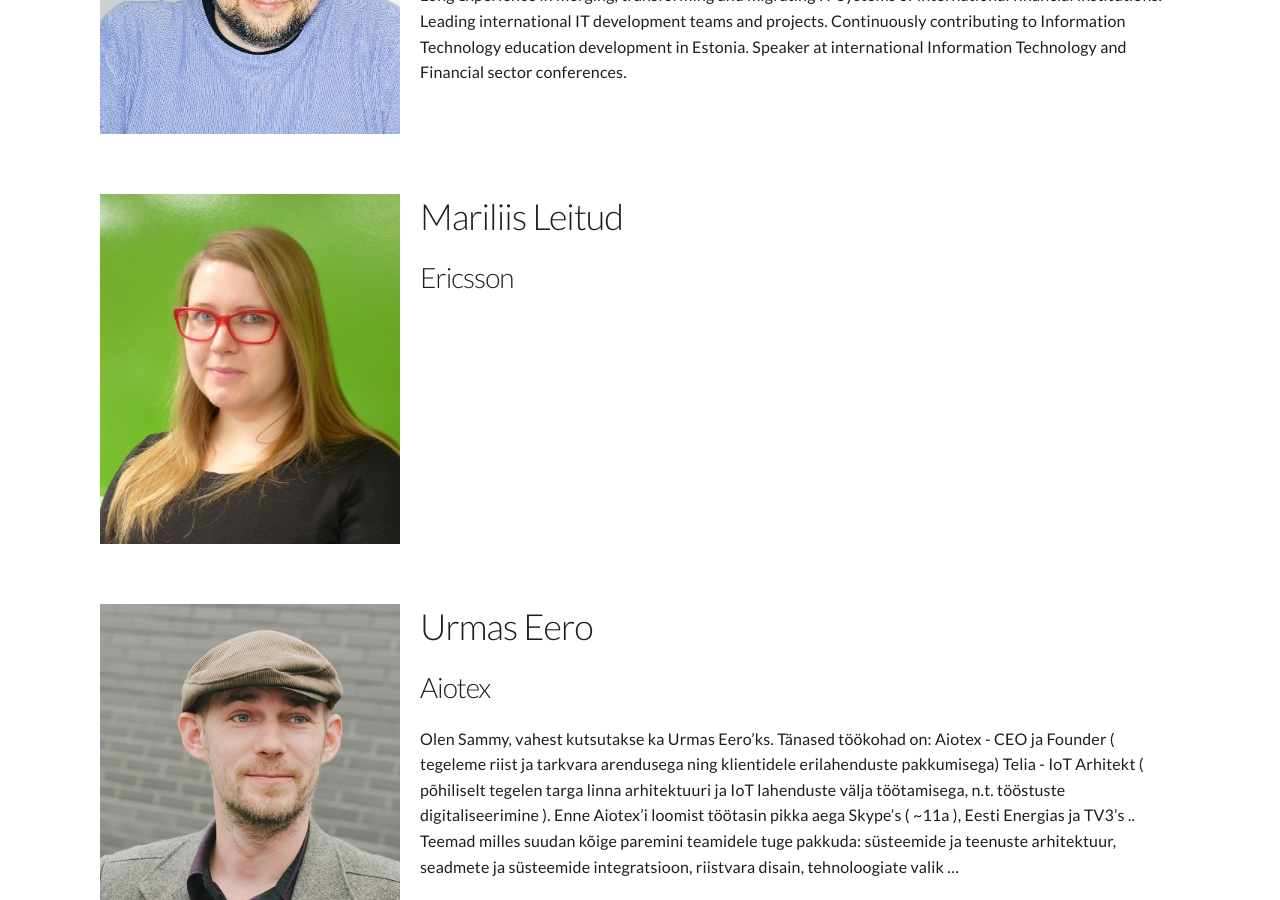
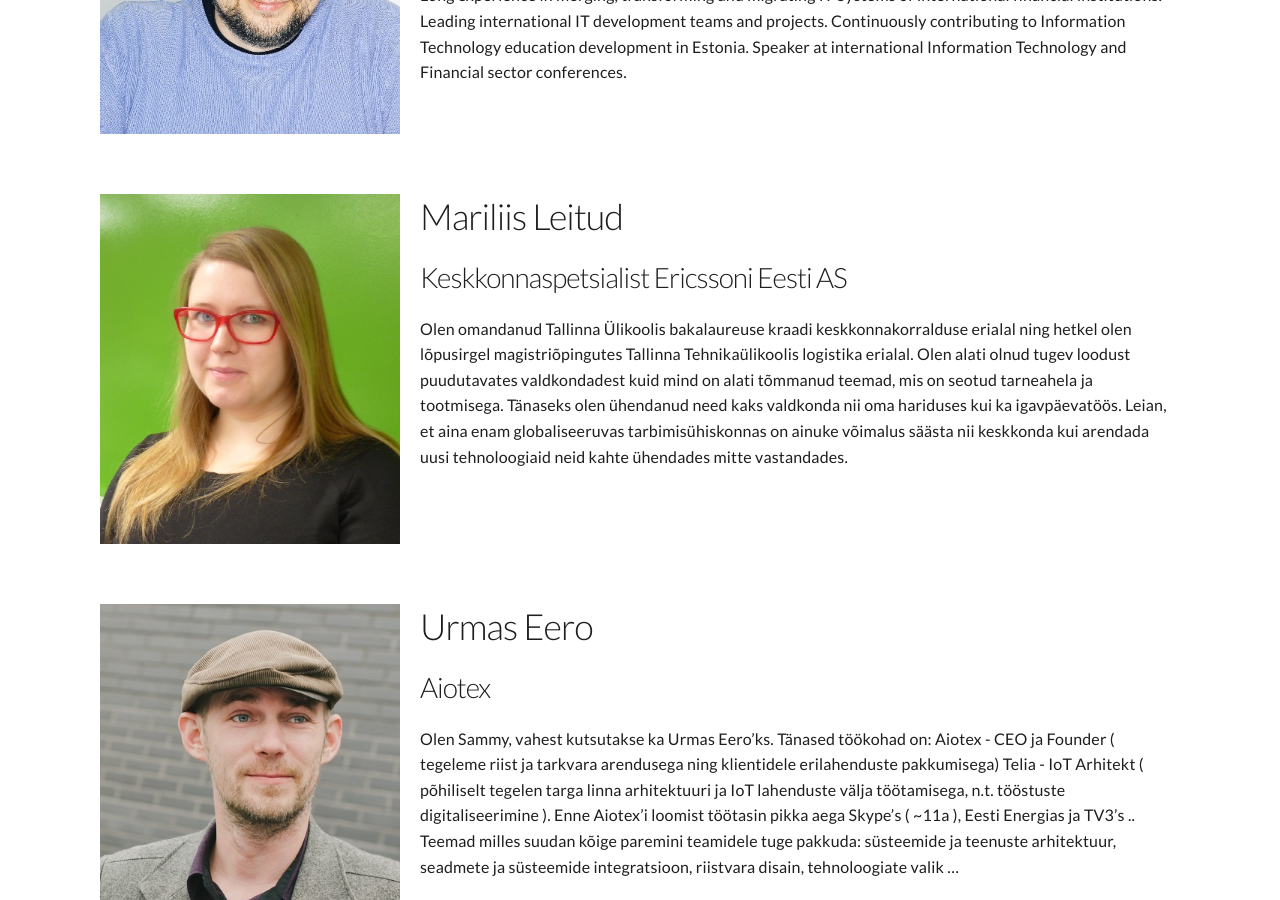
Before and after one commit to Lapikud/laphack.eu, a Jekyll site: the page built from judges.html, in a window 1280 px wide and 900 px high, scrolled down 1641 px. Built offline with Jekyll 4.4.1, drawn with Linux system fonts in a browser that asks for light colours; nearby versions of some CDN libraries.

Commit message:
add judge descriptions

```diff
--- a/_data/judges.yml
+++ b/_data/judges.yml
@@ -48,8 +48,17 @@
 
 - name: Mariliis Leitud
   photo: mariliis_leitud
-  type: Ericsson
-  about:
+  type: Keskkonnaspetsialist Ericssoni Eesti AS
+  about: >
+    Olen omandanud Tallinna Ülikoolis bakalaureuse kraadi keskkonnakorralduse erialal ning hetkel olen
+
+    lõpusirgel magistriõpingutes Tallinna Tehnikaülikoolis logistika erialal. Olen alati olnud tugev loodust puudutavates
+
+    valdkondadest kuid mind on alati tõmmanud teemad, mis on seotud tarneahela ja tootmisega. Tänaseks olen ühendanud
+
+    need kaks valdkonda nii oma hariduses kui ka igavpäevatöös. Leian, et aina enam globaliseeruvas tarbimisühiskonnas on ainuke võimalus
+
+    säästa nii keskkonda kui arendada uusi tehnoloogiaid neid kahte ühendades mitte vastandades.
 
 - name: Urmas Eero
   photo: urmas_eero
```
